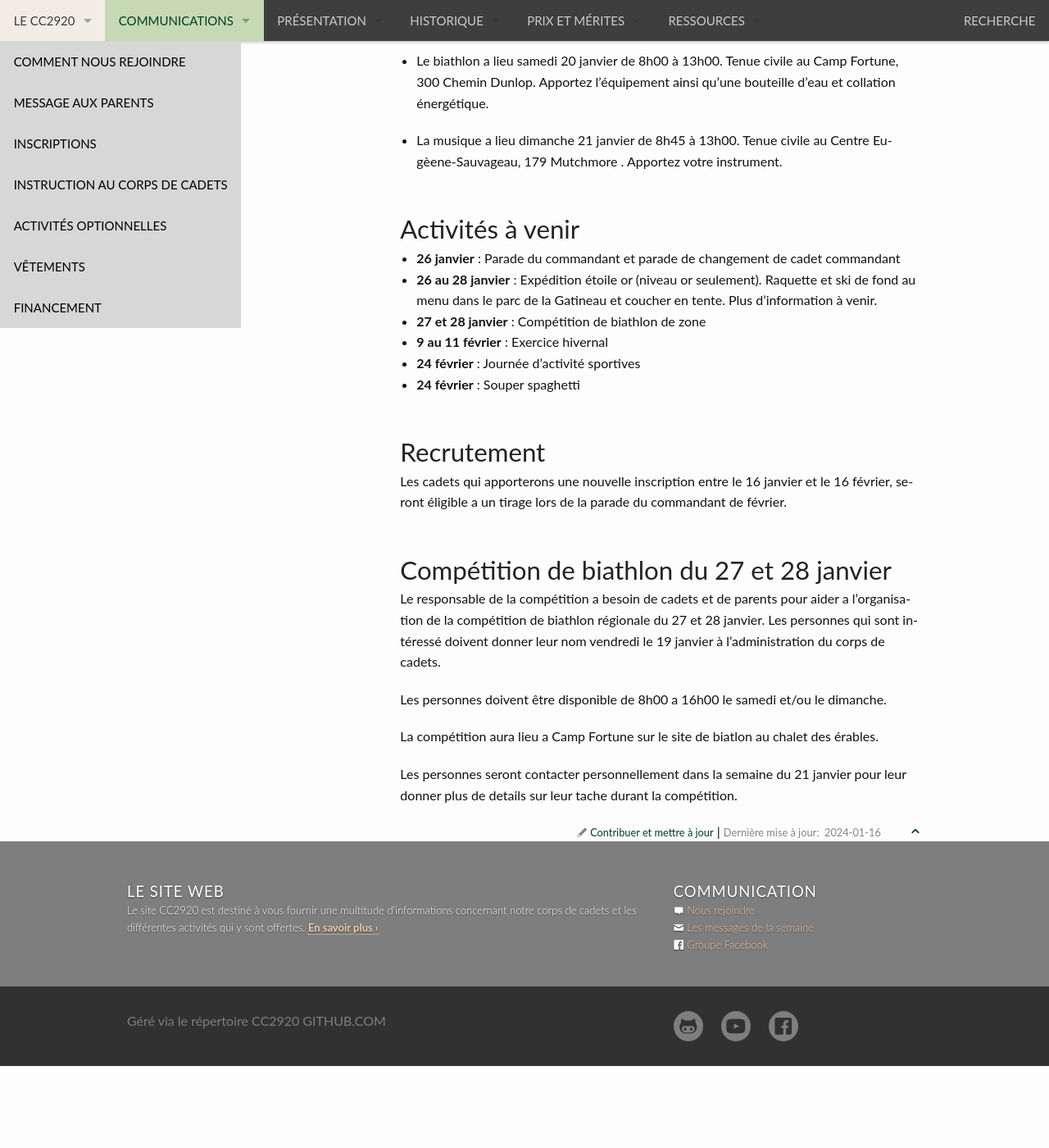
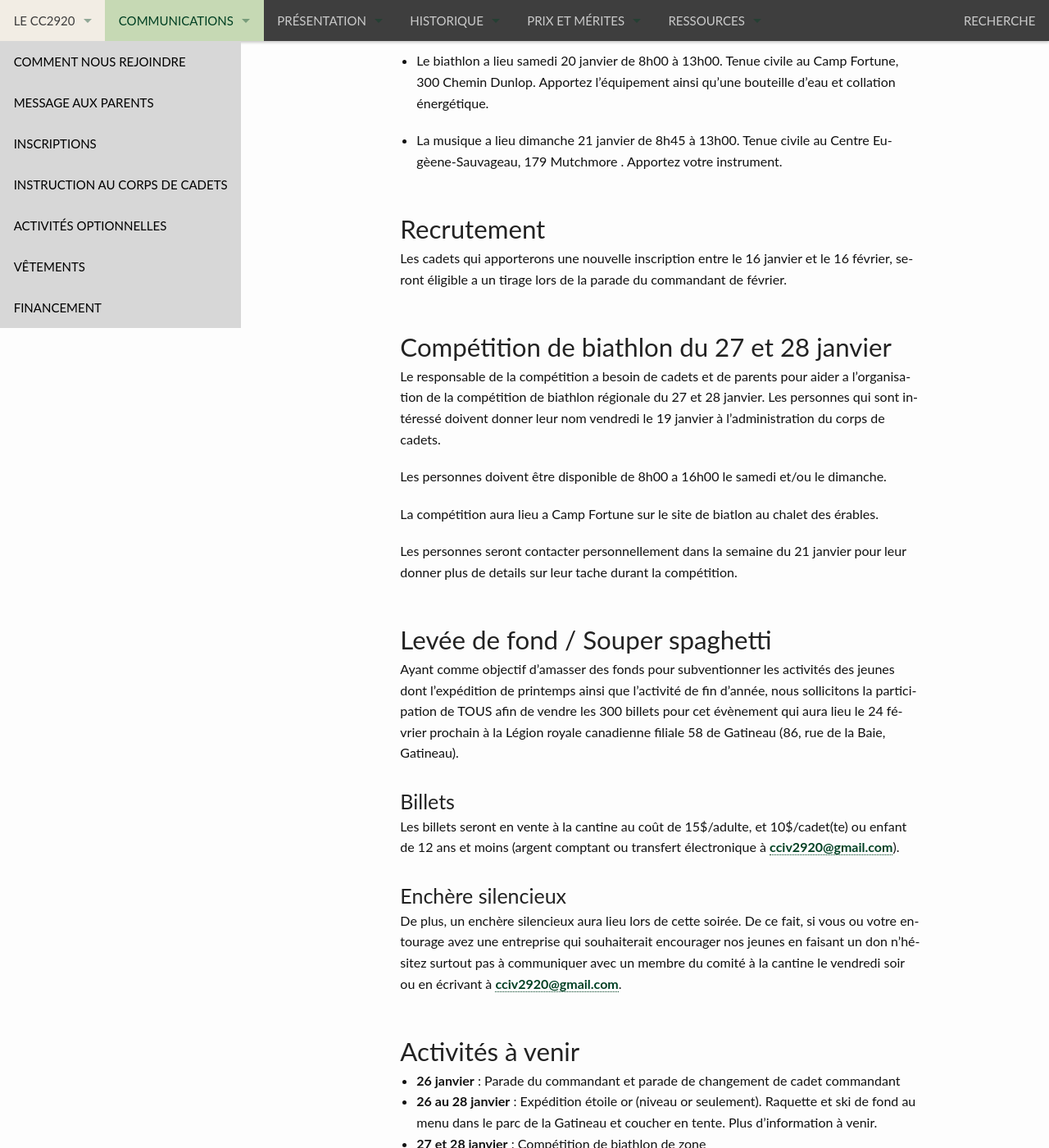
Before and after one commit to CC2920/web, a Jekyll site: the page built from _communications/messages.md, in a window 1280 px wide and 1400 px high, scrolled down 601 px. Shown: the whole window at 82% size. Built offline with Jekyll 4.4.1, drawn with Linux system fonts in a browser that asks for light colours; before the commit the page ends 1901 px from its top, so only the background shows below that.

Commit message:
Ajout du souper spaghetti

```diff
--- a/_communications/messages.md
+++ b/_communications/messages.md
@@ -41,3 +32,23 @@ Les personnes doivent être disponible de 8h00 a 16h00 le samedi et/ou le dimanc
 La compétition aura lieu a Camp Fortune sur le site de biatlon au chalet des érables.
 
 Les personnes seront contacter personnellement dans la semaine du 21 janvier pour leur donner plus de details sur leur tache durant la compétition.
+
+## Levée de fond / Souper spaghetti
+
+Ayant comme objectif d'amasser des fonds pour subventionner les activités des jeunes dont l'expédition de printemps ainsi que l'activité de fin d'année, nous sollicitons la participation de TOUS afin de vendre les 300 billets pour cet évènement qui aura lieu le 24 février prochain à la Légion royale canadienne filiale 58 de Gatineau (86, rue de la Baie, Gatineau).
+
+### Billets
+
+Les billets seront en vente à la cantine au coût de 15$/adulte, et 10$/cadet(te) ou enfant de 12 ans et moins (argent comptant ou transfert électronique à <cciv2920@gmail.com>).
+
+### Enchère silencieux
+De plus, un enchère silencieux aura lieu lors de cette soirée. De ce fait, si vous ou votre entourage avez une entreprise qui souhaiterait encourager nos jeunes en faisant un don n'hésitez surtout pas à communiquer avec un membre du comité à la cantine le vendredi soir ou en écrivant à <cciv2920@gmail.com>.
+
+## Activités à venir
+
+- **26 janvier** : Parade du commandant et parade de changement de cadet commandant
+- **26 au 28 janvier** : Expédition étoile or (niveau or seulement). Raquette et ski de fond au menu dans le parc de la Gatineau et coucher en tente. Plus d'information à venir.
+- **27 et 28 janvier** : Compétition de biathlon de zone
+- **9 au 11 février** : Exercice hivernal
+- **24 février** : Journée d'activité sportives
+- **24 février** : Souper spaghetti
```
Also changed, not shown: other parts of _communications/messages.md (+0 -9 lines).
